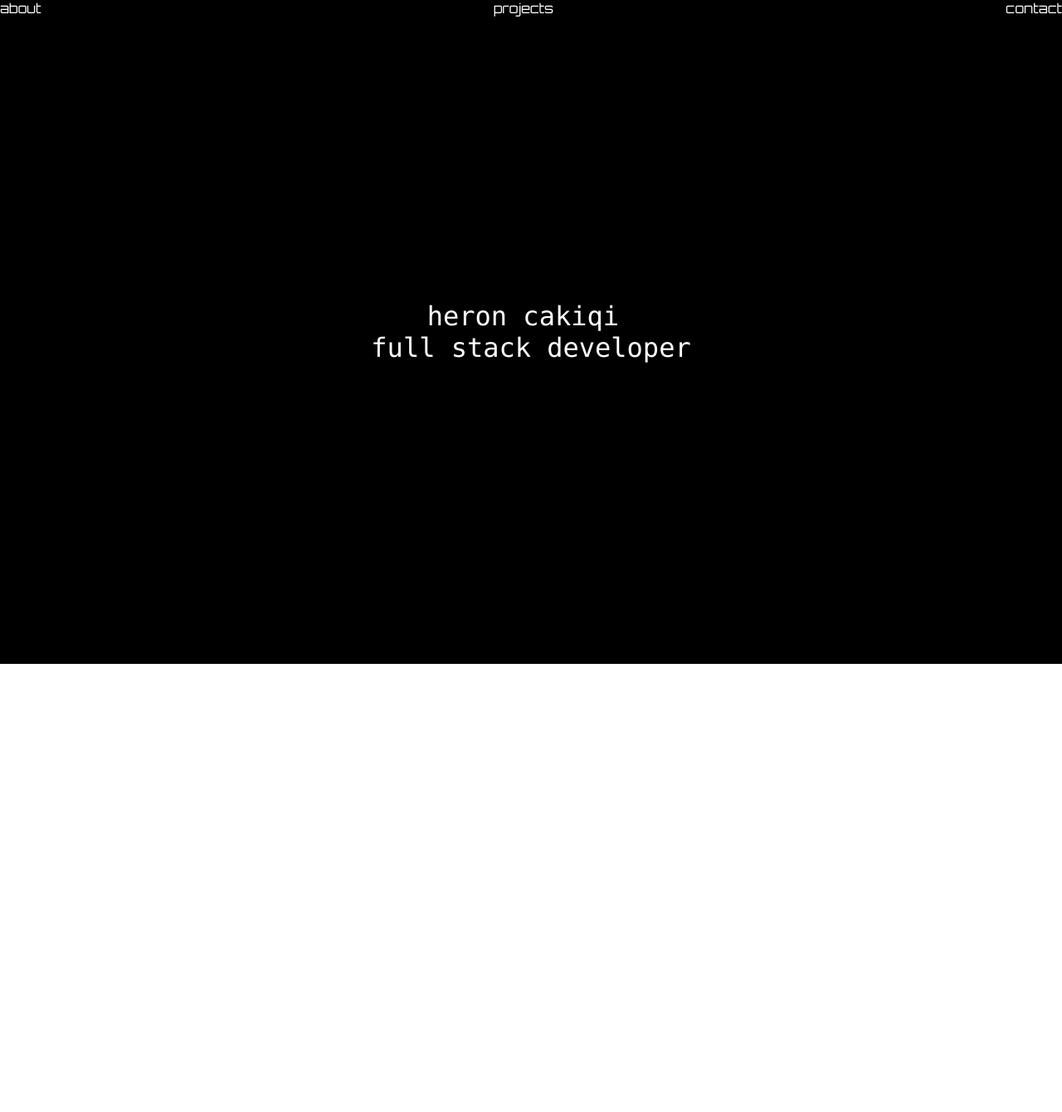
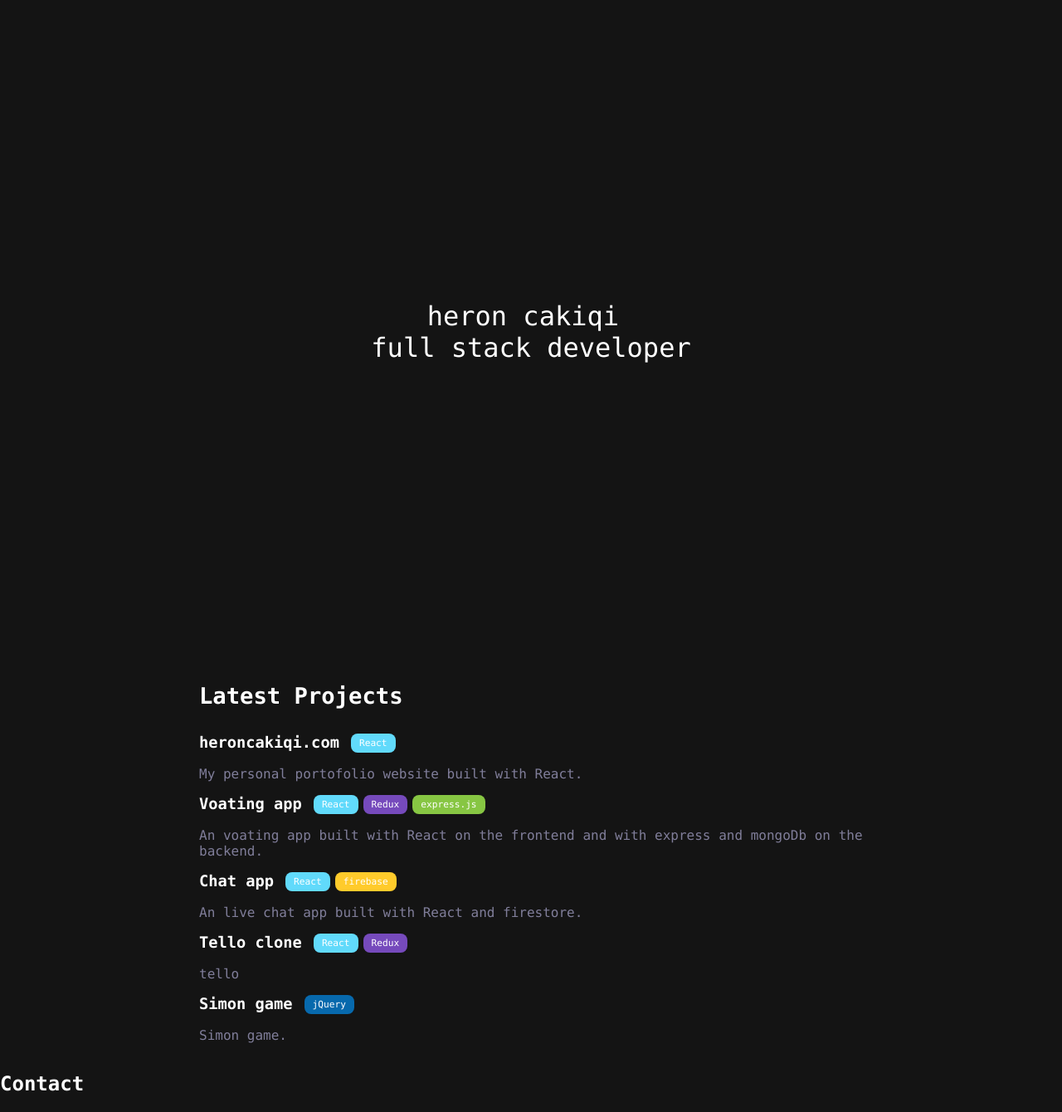
Before and after one commit to heroncakiqi/portfolio, a React (Create React App) app: page / in a window 1280 px wide. Shown: the whole page at 83% size. Before the commit the page ends 800 px from the top, so only its background shows below. Built offline with nearby package versions, Linux system fonts and the light colour scheme.

Commit message:
added stuff

```diff
--- a/package.json
+++ b/package.json
@@ -9,6 +9,7 @@
     "@testing-library/user-event": "^7.1.2",
     "react": "^16.12.0",
     "react-dom": "^16.12.0",
+    "react-router-dom": "^5.1.2",
     "react-scripts": "3.3.0",
     "styled-components": "^4.4.1"
   },
--- a/public/index.html
+++ b/public/index.html
@@ -9,7 +9,8 @@
       content="Web site created using create-react-app"
     />
     <link rel="apple-touch-icon" href="%PUBLIC_URL%/logo192.png" />
-    <link href="https://fonts.googleapis.com/css?family=Orbitron&display=swap" rel="stylesheet">
+    <link href="https://fonts.googleapis.com/css?family=Open+Sans&display=swap" rel="stylesheet">
+
     <!--
       manifest.json provides metadata used when your web app is installed on a
       user's mobile device or desktop. See https://developers.google.com/web/fundamentals/web-app-manifest/
--- a/src/App.css
+++ b/src/App.css
@@ -1,15 +1,18 @@
 .App {
-  text-align: center;
+  background-color: #141414;
+  color: white;
+  width: 100%;
+  display: flex;
+  flex-direction: column;
 }
 
 .App-header {
-  background-color: black;
   min-height: 100vh;
   display: flex;
   flex-direction: column;
   align-items: center;
   justify-content: center;
-  color: white;
+  text-align: center;
 }
 
 h1 {
@@ -22,14 +25,14 @@ h1 {
 }
 
 nav {
-  font-family: 'Orbitron', sans-serif;
+  font-family: 'Open Sans', sans-serif;
   display: flex;
   color: white;
-  position: absolute;
   justify-content: space-between;
-  top: 0;
-  right: 0;
+  margin: 0 auto;
   width: 100%;
+  padding: 10px;
+  z-index: 1;
 }
 
 @keyframes blinker {
--- a/src/App.js
+++ b/src/App.js
@@ -1,29 +1,16 @@
 import React, { useState, useEffect } from 'react';
-import Nav from './Nav';
+import {BrowserRouter, Switch, Route} from "react-router-dom";
+import Header from './Header';
+import Projects from './Projects';
+import Contact from './Contact';
 import './App.css';
 
 function App() {
-  const [state, setState] = useState('');
-  const text = `heron cakiqi \n full stack developer`
-  useEffect(() => {
-    const interval = setInterval(() => {
-      const letterToAdd = state.length
-      setState(`${state + text[letterToAdd]}`);
-    }, 50);
-    if(state.length === text.length) {
-      clearInterval(interval);
-    }
-    return () => clearInterval(interval);
-  }, [state, text]);
-
   return (
     <div className="App">
-      <header className="App-header">
-        <div>
-          <h1>{state}<span id="blinker">_</span></h1>
-        </div>
-      </header>
-      <Nav />
+        <Header />
+        <Projects />
+        <Contact />
     </div>
   );
 }
--- /dev/null
+++ b/src/Contact.js
@@ -0,0 +1,9 @@
+import React from 'react'
+
+function Contact() {
+  return (
+      <h2>Contact</h2>
+  )
+}
+
+export default Contact
--- /dev/null
+++ b/src/Header.js
@@ -0,0 +1,15 @@
+import React, {useEffect, useState} from 'react'
+import useWriting from './useWriting';
+
+function Header() {
+  const text = `heron cakiqi \n full stack developer`
+  const [state] = useWriting(text);
+
+  return (
+        <header className="App-header">
+          <h1>{state}<span id="blinker">_</span></h1>
+        </header>
+  )
+}
+
+export default Header
--- a/src/Nav.js
+++ b/src/Nav.js
@@ -1,11 +1,12 @@
 import React from 'react'
+import { Link } from 'react-router-dom';
 
 export default function Nav() {
   return (
     <nav>
-        <div>about</div>
-        <div>projects</div>
-        <div>contact</div>
+        <Link to="/about">about</Link>
+        <Link to="/projects">projects</Link>
+        <Link to="/contact">contact</Link>
     </nav>
   )
 }
--- /dev/null
+++ b/src/Projects.js
@@ -0,0 +1,104 @@
+import React from 'react'
+import styled from 'styled-components';
+
+const ProjectsStyles = styled.div`
+  width: 100%;
+  max-width: 800px;
+  display: flex;
+  margin: 0 auto;
+  flex-direction: column;
+  h2 {
+    margin-bottom: 30px;
+    font-size: 1.7rem;
+  }
+  .projects-list {
+    display: flex;
+    flex-direction: column;
+    header {
+      display: flex;
+      align-items: flex-start;
+      h3 {
+        margin: 0;
+        margin-right: 8px;
+      }
+    }
+    .app {
+      background-color: ;
+      .tag {
+        padding: 5px 10px;
+        margin-left: 6px;
+        border-radius: 8px;
+        font-size: 0.7rem
+      }
+      .react {
+        background-color: #61DAFB;
+      }
+      .express {
+        background-color: #87C643;
+      }
+      .firebase {
+        background-color: #FFCB2B;
+      }
+      .redux {
+        background-color: #764ABC;
+      }
+      .jQuery {
+        background-color: #0769AD;
+      }
+      p {
+        color: #807E9A;
+      }
+    }
+  }
+`;
+
+function Projects() {
+  return (
+    <ProjectsStyles>
+      <h2>Latest Projects</h2>
+      <div className="projects-list">
+        <div className="app">
+        <header>
+          <h3>heroncakiqi.com</h3>
+          <span className="tag react">React</span>
+        </header>
+          <p>My personal portofolio website built with React.</p>
+        </div>
+        <div className="app">
+          <header>
+            <h3>Voating app</h3>
+            <span className="tag react">React</span>
+            <span className="tag redux">Redux</span>
+            <span className="tag express">express.js</span>
+          </header>
+         <p>An voating app built with React on the frontend and with express and mongoDb on the backend.</p>
+        </div>
+        <div className="app">
+          <header>
+            <h3>Chat app</h3>
+            <span className="tag react">React</span>
+            <span className="tag firebase">firebase</span>
+          </header>
+          <p>An live chat app built with React and firestore.</p>
+        </div>
+        <div className="app">
+          <header>
+            <h3>Tello clone</h3>
+            <span className="tag react">React</span>
+            <span className="tag redux">Redux</span>
+          </header>
+          <p>tello</p>
+        </div>
+        <div className="app">
+        <header>
+          <h3>Simon game</h3>
+          <span className="tag jQuery">jQuery</span>
+        </header>
+        <p>Simon game.</p>
+        </div>
+      </div>
+    </ProjectsStyles>
+  )
+}
+
+export default Projects
--- /dev/null
+++ b/src/useWriting.js
@@ -0,0 +1,18 @@
+import React, {useEffect, useState} from 'react'
+
+function useWriting(text) {
+  const [state, setState] = useState('');
+  useEffect(() => {
+    const interval = setInterval(() => {
+      const letterToAdd = state.length
+      setState(`${state + text[letterToAdd]}`);
+    }, 50);
+    if(state.length === text.length) {
+      clearInterval(interval);
+    }
+    return () => clearInterval(interval);
+  }, [state, text]);
+  return [state]
+}
+
+export default useWriting
```
Also changed, not shown: src/index.css (line endings or trailing spaces), 1 other file (tests, documents, lock files or other folders).
